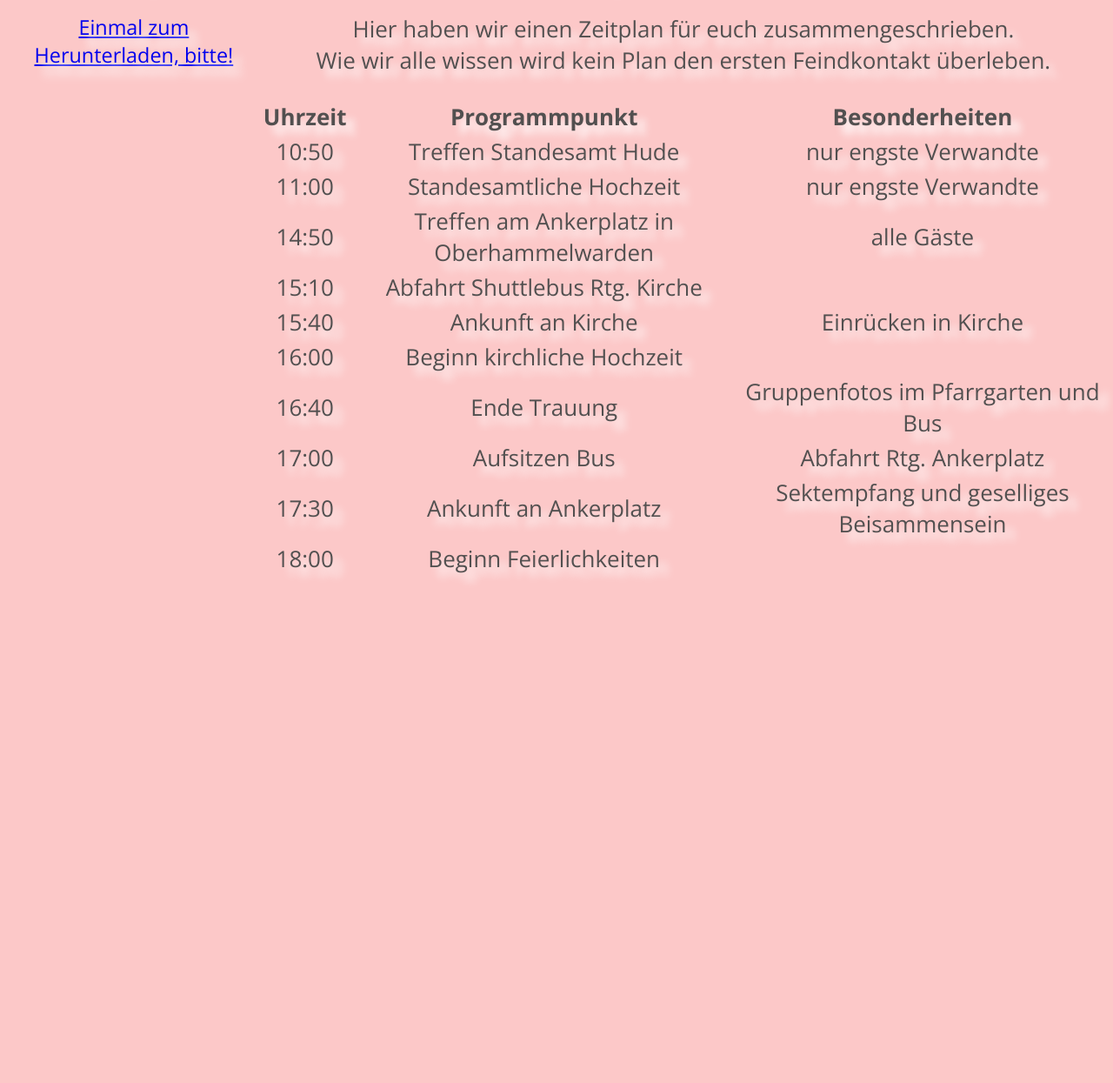
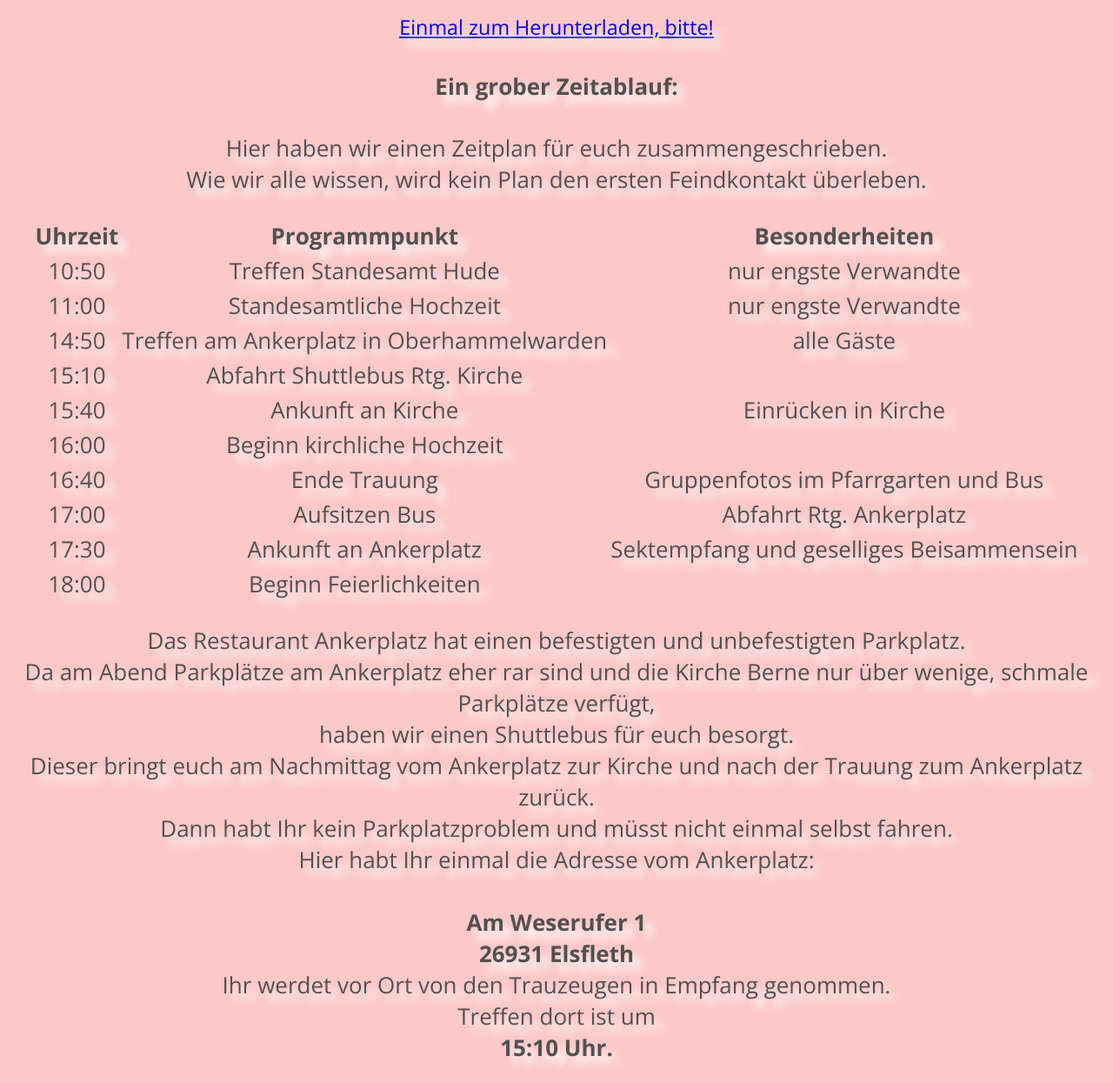
Before and after one commit to elinaunddominik/hochzeit, a plain HTML site: page infos.html in a window 1280 px wide. Shown: the part 486-1731 px from the top of the page at 87% size. Before the commit the page ends 1183 px from the top, so only its background shows below. Drawn offline with nearby package versions, Linux system fonts and the light colour scheme.

Commit message:
Add files via upload

```diff
--- a/infos.html
+++ b/infos.html
@@ -105,6 +105,11 @@
         .füller {
             font-size: .9em;
         }
+
+        .center {
+            margin-left: auto;
+            margin-right: auto;
+        }
     </style>
 
 </head>
@@ -135,27 +140,20 @@
         <h2>Hier haben wir noch einmal ein paar Punkte für euch hinterlegt:</h2>
     </div>
 
-    <!--links-->
+
     <div class="infos">
-        <div class="links">
         <div class="text">
             <h3>Einladungskarte:</h3>
             <div class="füller">
                 <a href="Hochzeit-Einlandung.pdf">Einmal zum Herunterladen, bitte!</a>
             </div>
-            </div>
-        </div>
-
-        <!--rechts-->
-        <div class="rechts">
-            <div class="text">
-                <h3>Einen groben Zeitablauf:</h3>
+            <h4>Ein grober Zeitablauf:</h4>
             <div class="zeitablauf">
                 <p>
-                        Hier haben wir einen Zeitplan für euch zusammengeschrieben. <br> Wie wir alle wissen wird kein Plan den ersten Feindkontakt überleben.
+                    Hier haben wir einen Zeitplan für euch zusammengeschrieben. <br> Wie wir alle wissen, wird kein Plan den ersten Feindkontakt überleben.
                 </p>
                 <p>
-                        <table>
+                    <table class="center">
                         <tr>
                             <th>Uhrzeit</th>
                             <th>Programmpunkt</th>
@@ -213,12 +211,33 @@
                         </tr>
                     </table>
                 </p>
+                <p>
+                    Das Restaurant Ankerplatz hat einen befestigten und unbefestigten Parkplatz.
+                    <br> Da am Abend Parkplätze am Ankerplatz eher rar sind und die Kirche Berne nur über wenige, schmale Parkplätze verfügt,
+                    <br> haben wir einen Shuttlebus für euch besorgt.
+                    <br> Dieser bringt euch am Nachmittag vom Ankerplatz zur Kirche und nach der Trauung zum Ankerplatz zurück.
+                    <br> Dann habt Ihr kein Parkplatzproblem und müsst nicht einmal selbst fahren.
+                    <br> Hier habt Ihr einmal die Adresse vom Ankerplatz:
+                    <br>
+                    <br>
+                    <b> Am Weserufer 1
+                    <br> 26931 Elsfleth
+                    </b>
+                    <br> Ihr werdet vor Ort von den Trauzeugen in Empfang genommen.
+                    <br> Treffen dort ist um
+                    <br>
+                    <b> 15:10 Uhr.</b>
+                </p>
+                <iframe src="https://www.google.com/maps/embed?pb=!1m18!1m12!1m3!1d727.6728383945792!2d8.48158838597848!3d53.276802357181424!2m3!1f0!2f0!3f0!3m2!1i1024!2i768!4f13.1!3m3!1m2!1s0x47b6cfe2cc7e63b1%3A0x3e07361f9fb28b8b!2sAnkerplatz%20-%20sch%C3%B6ne%20Aussichten!5e1!3m2!1sde!2sde!4v1654514440906!5m2!1sde!2sde"
+                    width="600" height="450" style="border:0;" allowfullscreen="" loading="lazy" referrerpolicy="no-referrer-when-downgrade">
+                </iframe>
+                <div class="füller">
+                    <a href="Zeitablauf.pdf">Einmal zum Herunterladen, bitte!</a>
                 </div>
             </div>
         </div>
+    </div>
+</body>
 
 
-
-</body>
-
 </html>
```
Also changed, not shown: 1 other file. Lines whose indentation alone changed are shown as unchanged.
